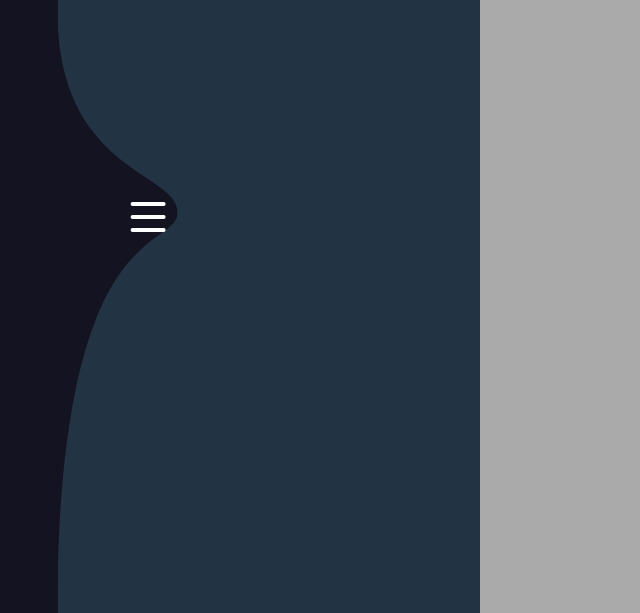
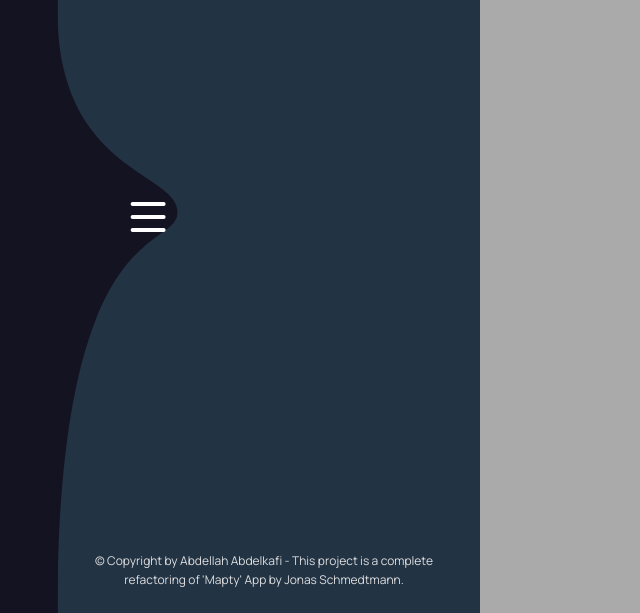
Before and after one commit to xxvista/map, a plain HTML site: page index.html in a window 1280 px wide. Shown: the part 187-800 px from the top of the page, without its empty margins (0-640 px from the left). Drawn offline with nearby package versions, Linux system fonts and the light colour scheme.

Commit message:
Add files via upload

```diff
--- a/index.html
+++ b/index.html
@@ -142,6 +142,10 @@
           <div class="logo-box">
             <img src="img/MemoMap-logo-white (1).png" alt="Logo" class="logo" />
           </div>
+          <div class="copyright">
+            © Copyright by Abdellah Abdelkafi - This project is a complete
+            refactoring of 'Mapty' App by Jonas Schmedtmann.
+          </div>
         </div>
       </div>
 
--- a/style.css
+++ b/style.css
@@ -549,7 +549,7 @@ header,
   padding: 2.4rem 2.4rem 2.4rem 7.2rem;
   display: flex;
   flex-direction: column;
-  justify-content: flex-start;
+  justify-content: space-between;
 
   @media only screen and (max-width: 660px) {
   }
@@ -657,18 +657,9 @@ header,
   border-radius: 4px;
   background: #6a93f8;
 }
-/* @media (max-width: 660px) {
-  .wrapper {
-    margin: 15px;
-    gap: 15px;
-    grid-template-columns: repeat(auto-fill, 100%);
-  }
-  .note-container {
-    max-width: calc(100% - 15px);
-  }
-  .bottom-content .settings i {
-    font-size: 17px;
-  }
-} */
 
-/*****************************/
+.copyright {
+  font-size: 1.2rem;
+  text-align: center;
+  color: var(--color-light--3);
+}
```
